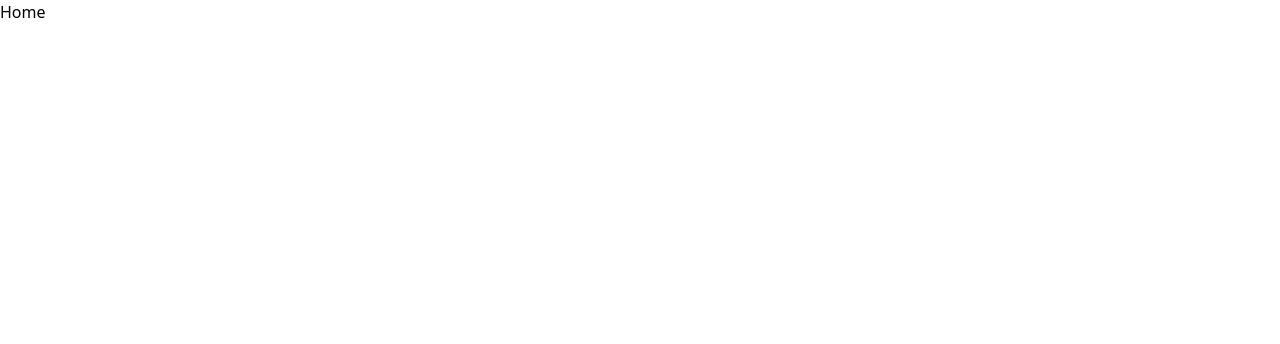
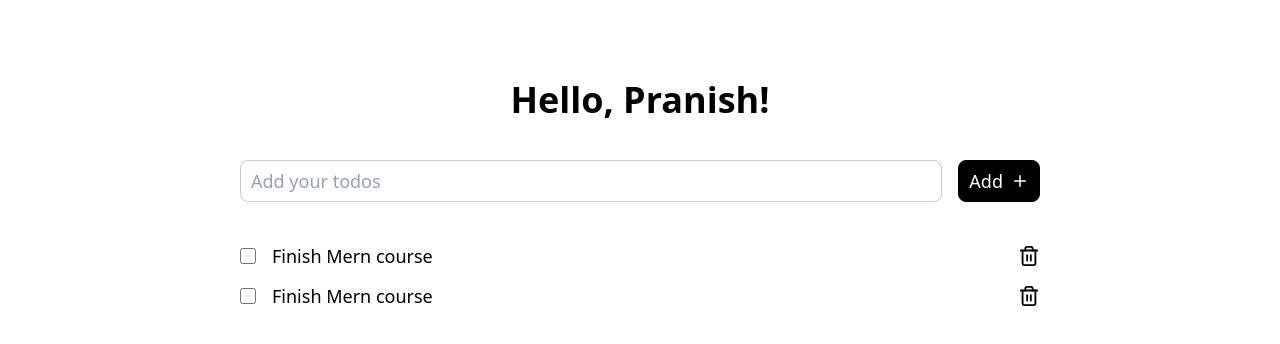
Before and after one commit to Pranish03/mern-todo-frontend, a React app: page / in a window 1280 px wide. Shown: the top 344 px of the page. Built offline with nearby package versions, Linux system fonts and the light colour scheme; the HTML template or start-up script is replaced by a standard one.

Commit message:
Finish home page ui

```diff
--- /dev/null
+++ b/src/components/button.jsx
@@ -0,0 +1,12 @@
+import React from "react";
+
+export const Button = ({ className = "", children, ...props }) => {
+  return (
+    <button
+      className={`border border-black rounded-lg text-lg py-1.5 px-2.5 bg-black hover:bg-black/80 text-white cursor-pointer ${className}`}
+      {...props}
+    >
+      {children}
+    </button>
+  );
+};
--- /dev/null
+++ b/src/components/input.jsx
@@ -0,0 +1,8 @@
+export const Input = ({ className = "", ...props }) => {
+  return (
+    <input
+      className={`border border-black/20 rounded-lg text-lg py-1.5 px-2.5 focus:border-black focus:outline-none focus:ring-1 focus:ring-black placeholder:text-gray-400 ${className}`}
+      {...props}
+    />
+  );
+};
--- /dev/null
+++ b/src/components/todo.jsx
@@ -0,0 +1,36 @@
+import { useState } from "react";
+import { FiTrash2 } from "react-icons/fi";
+
+export const Todo = () => {
+  const [isComplete, setIsComplete] = useState(false);
+
+  const onChange = () => {
+    setIsComplete((prev) => !prev);
+  };
+
+  const onClick = () => {
+    console.log("Delete");
+  };
+
+  return (
+    <div className="flex items-center justify-between">
+      <div className="text-lg flex items-center gap-4">
+        <input
+          className="cursor-pointer size-4 accent-black"
+          type="checkbox"
+          checked={isComplete}
+          onChange={onChange}
+        />
+        <span className={`${isComplete ? "line-through" : ""}`}>
+          Finish Mern course
+        </span>
+      </div>
+      <button
+        className="text-black hover:text-red-600 cursor-pointer"
+        onClick={onClick}
+      >
+        <FiTrash2 size={22} />
+      </button>
+    </div>
+  );
+};
--- a/src/main.jsx
+++ b/src/main.jsx
@@ -2,7 +2,7 @@ import "./index.css";
 import { StrictMode } from "react";
 import { createRoot } from "react-dom/client";
 import { BrowserRouter, Route, Routes } from "react-router-dom";
-import Home from "./pages/home";
+import { Home } from "./pages/home";
 
 createRoot(document.getElementById("root")).render(
   <StrictMode>
--- a/src/pages/home/index.jsx
+++ b/src/pages/home/index.jsx
@@ -1,5 +1,38 @@
-const Home = () => {
-  return <div>Home</div>;
+import { useState } from "react";
+import { FiPlus } from "react-icons/fi";
+import { Button } from "../../components/button";
+import { Input } from "../../components/input";
+import { Todo } from "../../components/todo";
+
+export const Home = () => {
+  const [todo, setTodo] = useState("");
+
+  const onClick = () => {
+    console.log(todo);
+  };
+
+  return (
+    <main className="w-[800px] mx-auto">
+      <h1 className="text-center text-4xl font-bold mt-20 mb-10">
+        Hello, Pranish!
+      </h1>
+      <div className="flex gap-4 items-center mb-10">
+        <Input
+          type="text"
+          placeholder="Add your todos"
+          className="w-full"
+          value={todo}
+          onChange={(e) => setTodo(e.target.value)}
+        />
+        <Button className="flex items-center gap-2" onClick={onClick}>
+          Add
+          <FiPlus />
+        </Button>
+      </div>
+      <div className="space-y-3">
+        <Todo />
+        <Todo />
+      </div>
+    </main>
+  );
 };
-
-export default Home;
```
